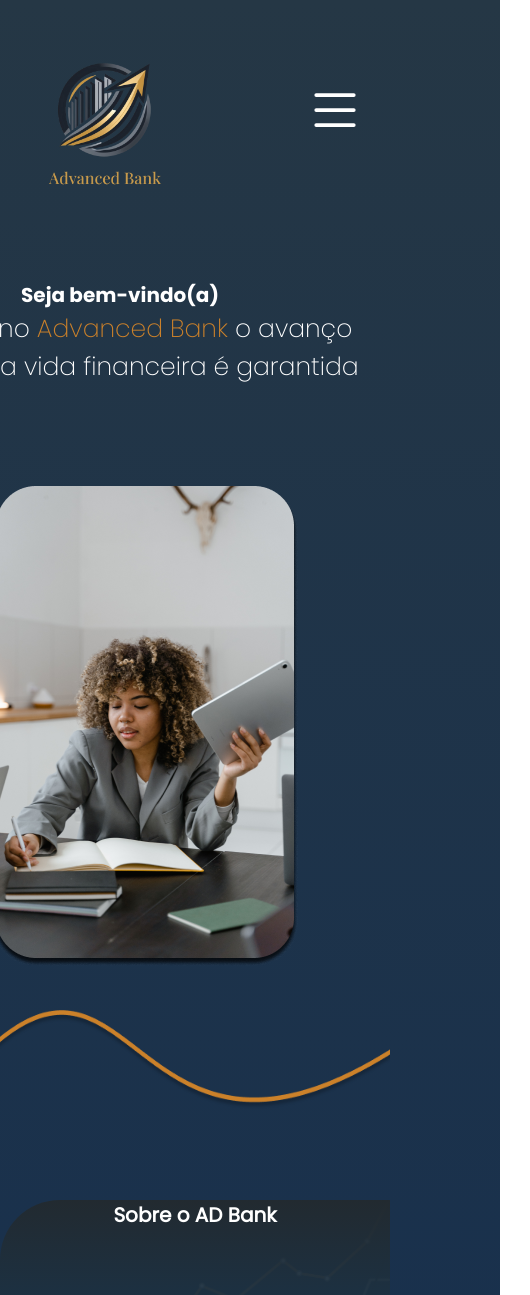
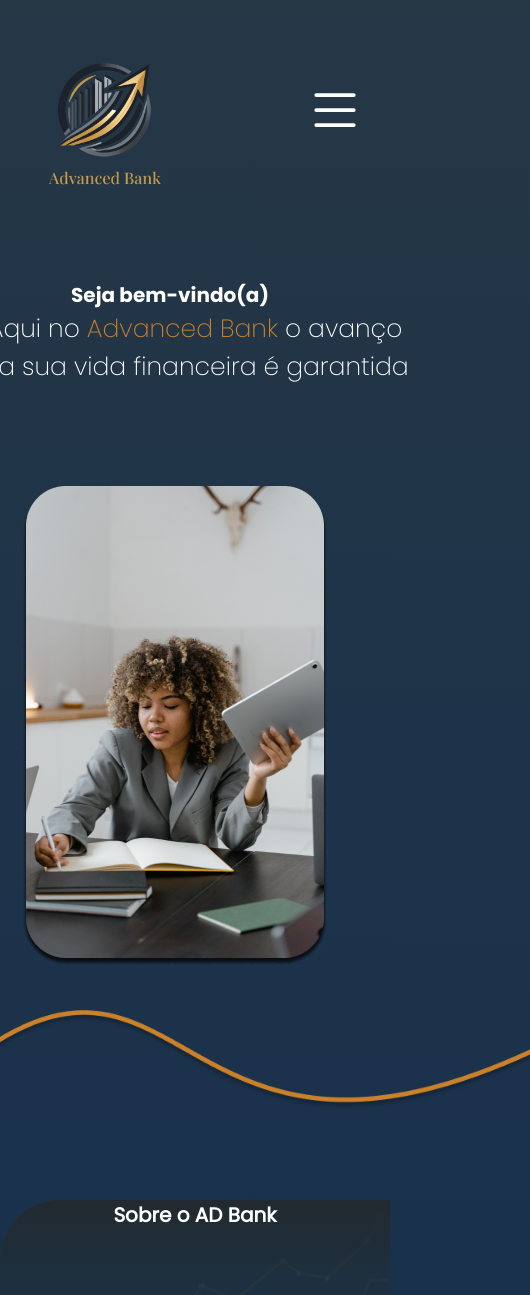
Before and after one commit to LuanaArimitsu/Advanced-Bank, a React (Create React App) app: page / in a window 390 px wide. Shown: the top 1295 px of the page, 530 px wide, since content can reach past the window. Built offline with nearby package versions, Linux system fonts and the light colour scheme.

Commit message:
atualizando responsivo

```diff
--- a/src/CSS/Cartao.module.css
+++ b/src/CSS/Cartao.module.css
@@ -50,6 +50,7 @@
     .fundo{
         margin-top: 300px;
         width: 100%;
+
     }
 
     .estilo h5{
--- a/src/CSS/Home.module.css
+++ b/src/CSS/Home.module.css
@@ -68,11 +68,12 @@ span {
             display: flex;
             flex-direction: column;
             align-items: center;
+            justify-content: center;
         }
 
         .texto{
             margin-top: 80px;
-            margin-right: 300px;
+            margin-right: 200px;
         }
 
         .texto h6{
@@ -83,11 +84,7 @@ span {
             font-size: 25px;
         }
 
-        .imagem img{
-            margin-right:100px;
-        }
-
         .linha{
-            width: 100%;
+            width: 530px;
         }
   }
--- a/src/CSS/QuemSomos.module.css
+++ b/src/CSS/QuemSomos.module.css
@@ -65,6 +65,6 @@
     }
 
     .linha{
-        width: 100%;
+        width: 530px;
     }
 }
```
